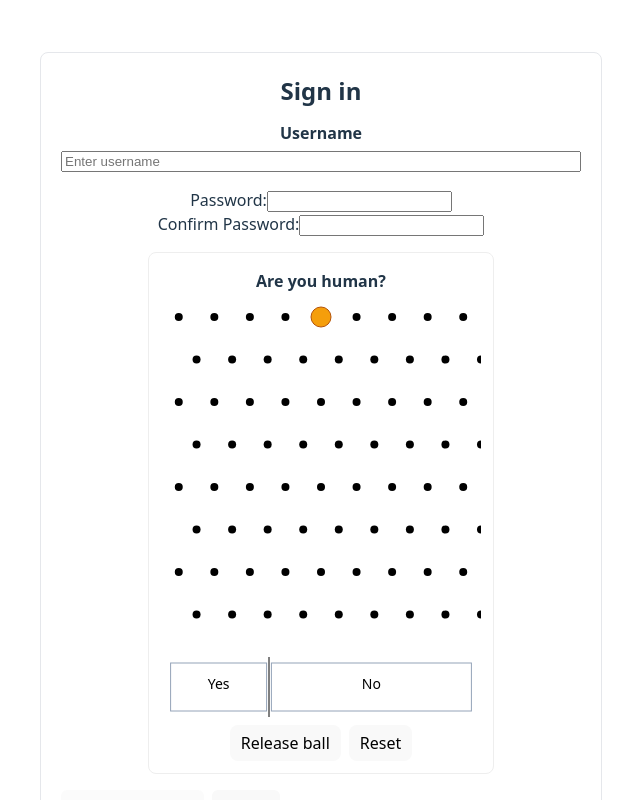
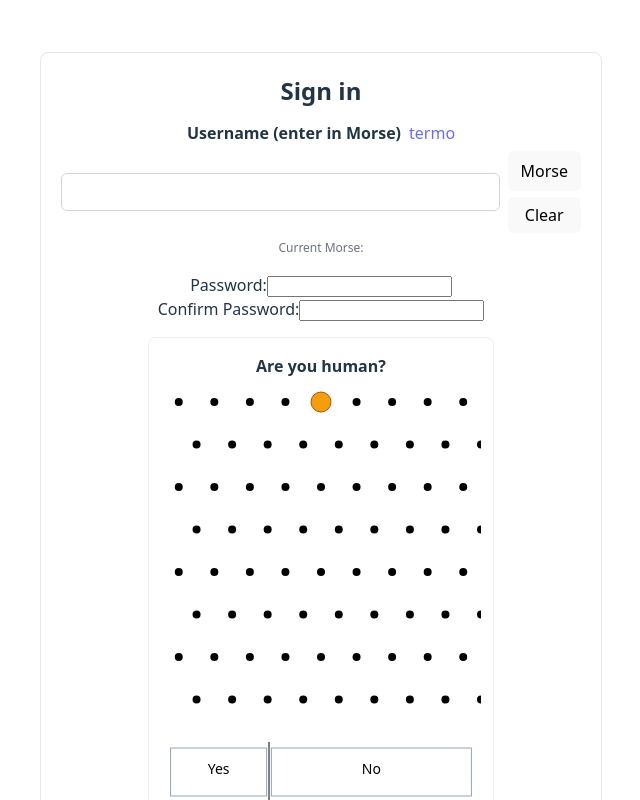
Before and after one commit to Marquibaa/HackJam---25, a React (Vite) app in the folder hackajam-25/: page / in a window 1280 px wide. Shown: the top 800 px of the page, without its empty margins (319-959 px from the left). Built offline with nearby package versions, Linux system fonts and the light colour scheme.

Commit message:
morse funcionando

```diff
--- a/hackajam-25/src/components/Username.tsx
+++ b/hackajam-25/src/components/Username.tsx
@@ -15,10 +15,121 @@ const morseMap: { [key: string]: string } = {
 }
 
 export default function Username({ value, onChange }: Props) {
+    const [currentMorse, setCurrentMorse] = useState('')
+    const [name, setName] = useState(value || '')
+
+    const pressTimer = useRef<number | null>(null)
+    const isDash = useRef(false)
+    const inactivityTimer = useRef<number | null>(null)
+
+    useEffect(() => {
+        setName(value || '')
+    }, [value])
+
+    // Use the morse string we want to commit (pass it in) — avoids stale state
+    const restartInactivityTimer = (morseToWatch: string) => {
+        if (inactivityTimer.current) {
+            clearTimeout(inactivityTimer.current)
+        }
+
+        inactivityTimer.current = window.setTimeout(() => {
+            if (morseToWatch !== '') {
+                const letter = morseMap[morseToWatch] || '?'
+                setName(prev => {
+                    const next = prev + letter
+                    onChange(next)
+                    return next
+                })
+                setCurrentMorse('')
+            }
+        }, 700)
+    }
+
+    const addSymbol = (symbol: '.' | '-') => {
+        // Use functional update, capture updated string, pass it to restart timer
+        setCurrentMorse(prev => {
+            const updated = prev + symbol
+            restartInactivityTimer(updated) // <-- pass updated morse explicitly
+            return updated
+        })
+    }
+
+    const handleDown = (e?: React.MouseEvent | React.TouchEvent) => {
+        e?.preventDefault()
+        isDash.current = false
+        if (pressTimer.current) {
+            clearTimeout(pressTimer.current)
+            pressTimer.current = null
+        }
+        pressTimer.current = window.setTimeout(() => {
+            isDash.current = true
+            addSymbol('-')
+        }, 300)
+    }
+
+    const handleUp = (e?: React.MouseEvent | React.TouchEvent) => {
+        e?.preventDefault()
+        if (pressTimer.current) {
+            clearTimeout(pressTimer.current)
+            pressTimer.current = null
+        }
+        if (!isDash.current) addSymbol('.')
+    }
+
+    const handleReset = () => {
+        if (inactivityTimer.current) {
+            clearTimeout(inactivityTimer.current)
+            inactivityTimer.current = null
+        }
+        if (pressTimer.current) {
+            clearTimeout(pressTimer.current)
+            pressTimer.current = null
+        }
+        setCurrentMorse('')
+        setName('')
+        onChange('')
+    }
+
+    // cleanup on unmount
+    useEffect(() => {
+        return () => {
+            if (inactivityTimer.current) clearTimeout(inactivityTimer.current)
+            if (pressTimer.current) clearTimeout(pressTimer.current)
+        }
+    }, [])
+
     return (
         <div style={{ display: 'flex', flexDirection: 'column', gap: 6 }}>
-            <label style={{ fontWeight: 600 }}>Username</label>
-            <input value={value} onChange={(e) => onChange(e.target.value)} placeholder="Enter username" />
+            <label style={{ fontWeight: 600 }}>
+                Username (enter in Morse)
+                <a href="./assets/morse.pdf" style={{ marginLeft: 8 }}>termo</a>
+            </label>
+
+            <div style={{ display: 'flex', gap: 8, alignItems: 'center' }}>
+                <div style={{ flex: 1, padding: 8, border: '1px solid #d1d5db', borderRadius: 6, minHeight: 20 }}>
+                    {name}
+                </div>
+
+                <div style={{ display: 'flex', flexDirection: 'column', gap: 6 }}>
+                    <button
+                        type="button"
+                        onMouseDown={handleDown}
+                        onMouseUp={handleUp}
+                        onTouchStart={handleDown}
+                        onTouchEnd={handleUp}
+                        onClick={(e) => e.preventDefault()}
+                        style={{ padding: '8px 12px', borderRadius: 6 }}
+                    >
+                        Morse
+                    </button>
+
+                    <button type="button" onClick={handleReset} style={{ padding: '6px 8px', borderRadius: 6 }}>
+                        Clear
+                    </button>
+                </div>
+            </div>
+
+            <div style={{ fontSize: 12, color: '#6b7280' }}>Current Morse: {currentMorse}</div>
         </div>
     )
 }
```
